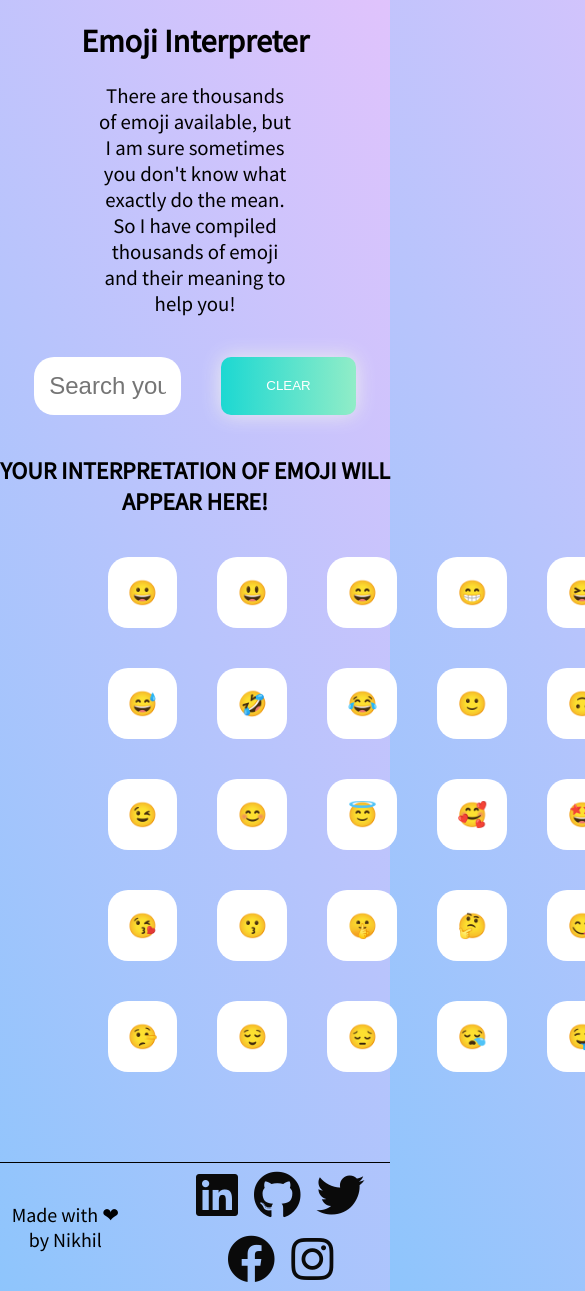
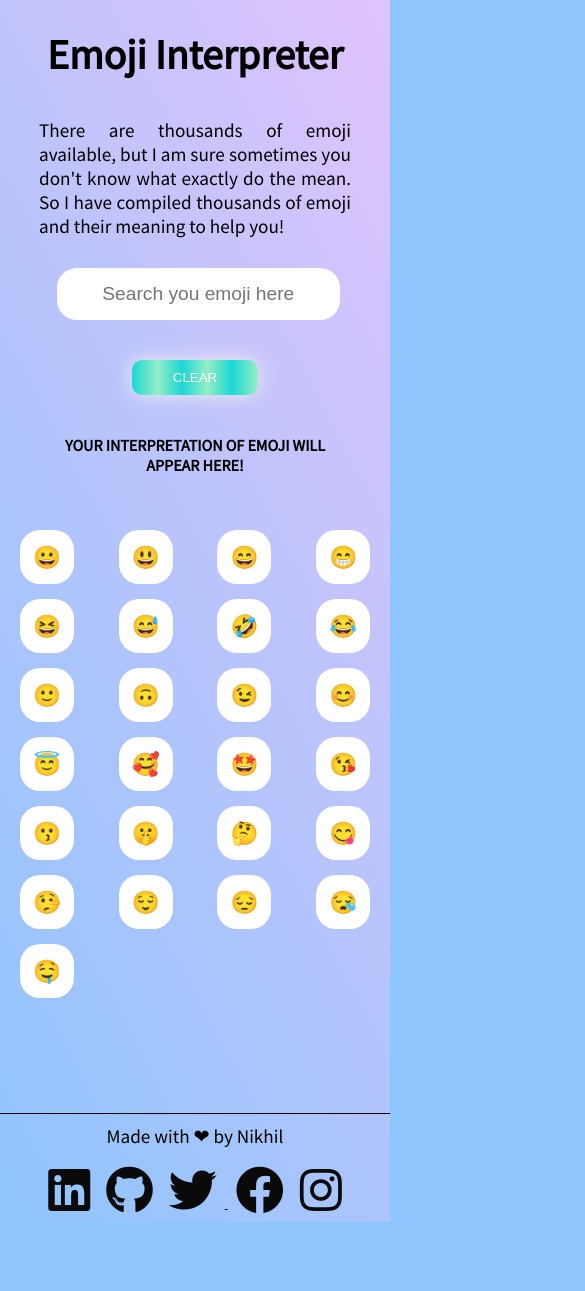
Before and after one commit to nikhil-sharma-nks/Emoji-Interpreter, a React (Create React App) app: page / in a window 390 px wide. Shown: the top 1291 px of the page, 585 px wide, since content can reach past the window. After the commit the page ends 1222 px from the top, so only its background shows below. Built offline with nearby package versions, Linux system fonts and the light colour scheme.

Commit message:
styles: added responsiveness for mobile screen

```diff
--- a/public/index.html
+++ b/public/index.html
@@ -5,10 +5,7 @@
     <link rel="icon" href="%PUBLIC_URL%/favicon.ico" />
     <meta name="viewport" content="width=device-width, initial-scale=1" />
     <meta name="theme-color" content="#000000" />
-    <meta
-      name="description"
-      content="Web site created using create-react-app"
-    />
+    <meta name="description" content="Interpret Meaning of 4000+ emojis" />
     <link rel="apple-touch-icon" href="%PUBLIC_URL%/logo192.png" />
     <link rel="manifest" href="%PUBLIC_URL%/manifest.json" />
     <link rel="preconnect" href="https://fonts.googleapis.com" />
--- a/src/App.css
+++ b/src/App.css
@@ -125,3 +125,92 @@ input {
   background-color: white;
   cursor: pointer;
 }
+
+@media (max-width: 540px) {
+  body {
+    overflow-x: hidden;
+    background-color: #8ec5fc;
+    background-image: linear-gradient(62deg, #8ec5fc 0%, #e0c3fc 100%);
+    font-family: "Source Sans Pro", sans-serif;
+  }
+
+  .App {
+    text-align: center;
+    display: flex;
+    flex-direction: column;
+  }
+
+  .heading {
+    font-size: 1.3rem;
+  }
+
+  .description {
+    width: 80%;
+    margin: 10px auto;
+    font-size: 1.2rem;
+    text-align: justify;
+  }
+
+  .input {
+    display: flex;
+    flex-direction: column;
+  }
+
+  input {
+    margin: 20px;
+    padding: 15px;
+    width: 80%;
+    background: white;
+    text-align: center;
+    /* border: none; */
+    border-radius: 20px;
+    font-size: 1.2rem;
+  }
+
+  .clearButton {
+    background-image: linear-gradient(to botton, #9bf8f5, #13e3ff);
+    text-align: center;
+  }
+  .clearButton {
+    width: 40%;
+    margin: 20px auto;
+    padding: 10px 25px;
+    transition: none;
+    background-size: 50px;
+    border-radius: 10px;
+  }
+
+  .meaning {
+    width: 80%;
+    font-size: 1rem;
+    text-align: center;
+  }
+
+  .emoji-showcase {
+    width: 100%;
+    margin: 30px auto;
+    display: grid;
+    grid-template-columns: repeat(4, 1fr);
+    grid-gap: 5px;
+  }
+
+  .emoji-showcase-element {
+    margin: 5px;
+    padding: 13px;
+    font-size: 1.4rem;
+    border-radius: 20px;
+    transition: none;
+  }
+
+  .footer-content {
+    display: flex;
+    flex-direction: column;
+    justify-content: center;
+    align-items: center;
+  }
+
+  .footer-text {
+    font-size: 1.2rem;
+    margin: 10px auto;
+  }
+}
```
